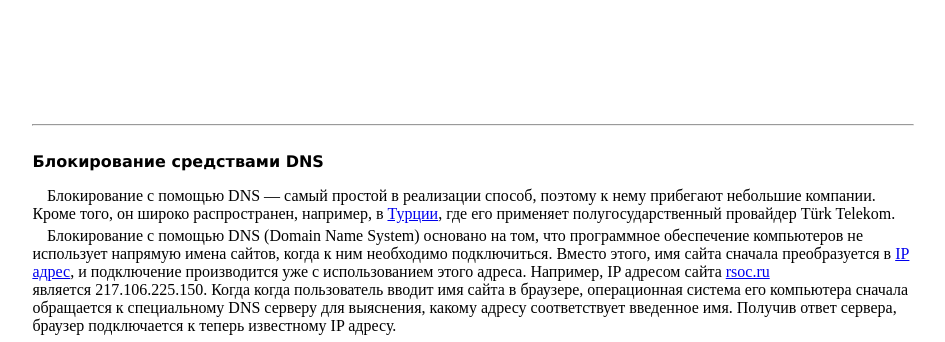
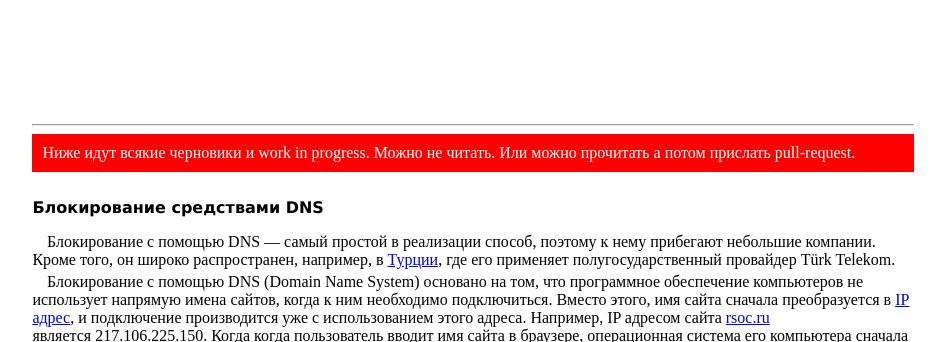
Before and after one commit to blockobhod/blockobhod.github.io, a plain HTML site: page blockobhod.html in a window 1280 px wide. Shown: the part 2680-3022 px from the top of the page, without its empty margins (167-1112 px from the left). Drawn offline with Linux system fonts and the light colour scheme.

Commit message:
Про пул-реквесты и черновик

```diff
--- a/blockobhod.html
+++ b/blockobhod.html
@@ -159,7 +159,8 @@ style="display:block;margin:auto;margin-top:4ex;">
 
 
 <hr style="margin-top: 30ex;">
-
+<div style="padding: 10px;color:white;background:red;">Ниже идут всякие черновики и work in progress. Можно не читать. Или можно прочитать
+  а потом прислать pull-request.</div>
 
 
 
```
Also changed, not shown: index.html (+2 -0 lines).
